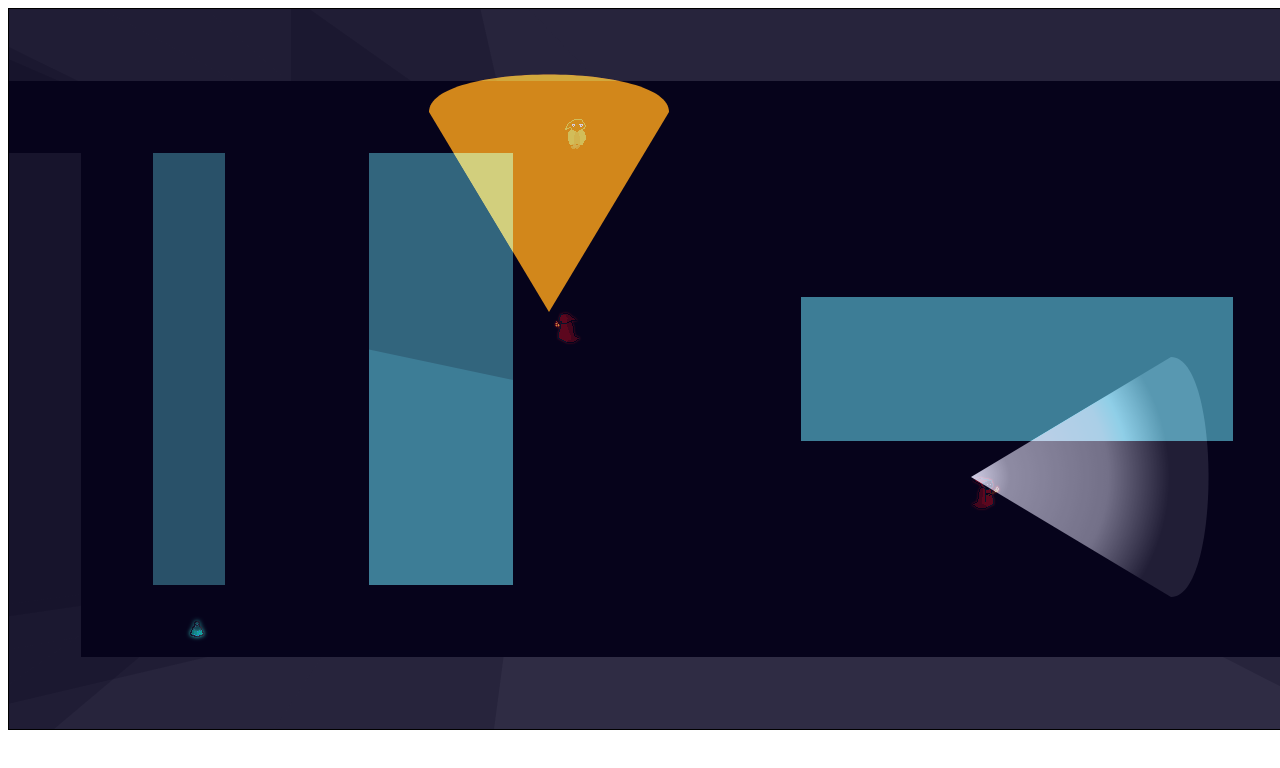
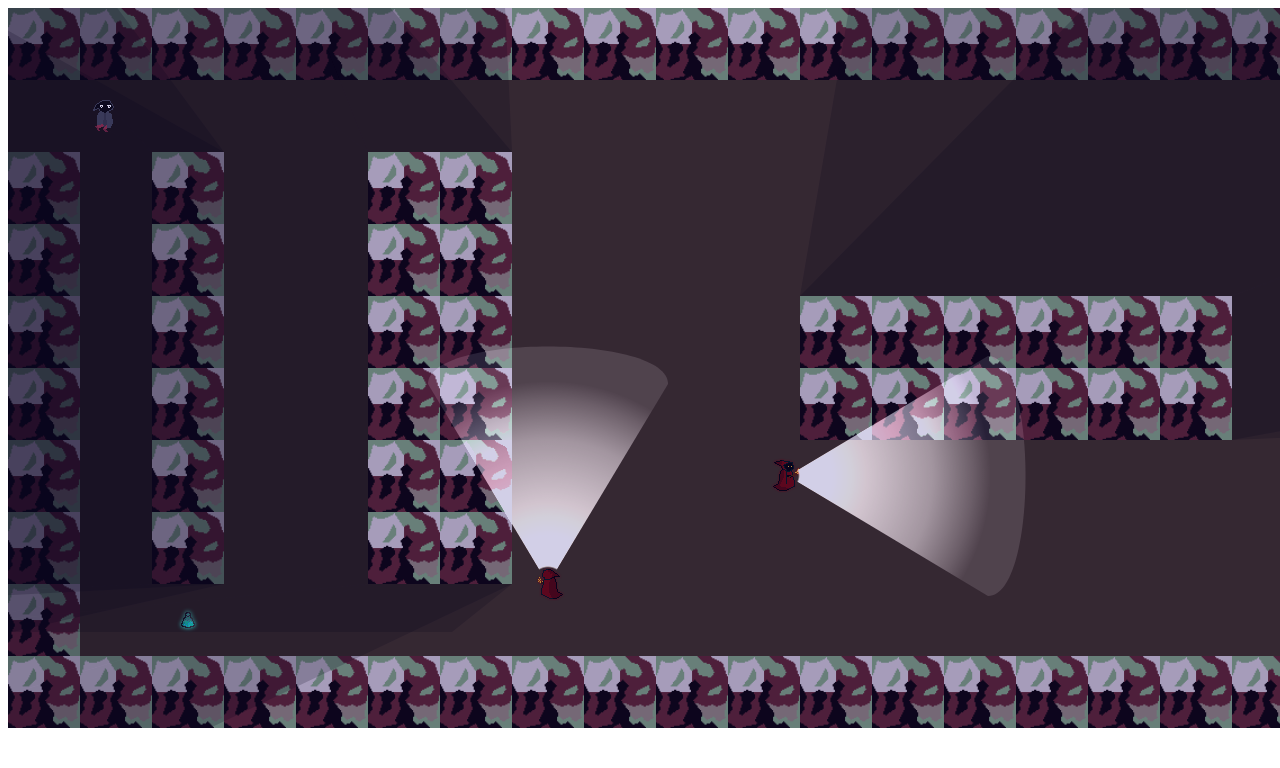
Before and after one commit to Maniae/thief-in-a-hurry, a website built with webpack: page src/index.html in a window 1280 px wide. Shown: the top 768 px of the page. Built offline with nearby package versions, Linux system fonts and the light colour scheme.

Commit message:
position fix and textures

```diff
--- a/src/blocks/block.ts
+++ b/src/blocks/block.ts
@@ -4,6 +4,7 @@ export type blockName = "wall" | "randomObject" | "hole" | "finish" | "unknown";
 export abstract class Block {
 	name: blockName = "unknown";
 	solid: boolean = false;
+	rotation?: number;
 
 	constructor(
 		readonly position: Vector2,
--- a/src/blocks/wall.ts
+++ b/src/blocks/wall.ts
@@ -3,4 +3,9 @@ import { Block, blockName } from "./block";
 export class Wall extends Block {
 	name: blockName = "wall";
 	solid = true;
+	rotation = this.getRandomRotation();
+
+	private getRandomRotation() {
+		return Math.floor(Math.random() * 4) * Math.PI;
+	}
 }
--- a/src/config/bonusConfig.ts
+++ b/src/config/bonusConfig.ts
@@ -1,4 +1,5 @@
 import { Vector2 } from "../utils";
+import { GameConfig } from "./gameConfig";
 
 const ONE_SECOND = 1000;
 
@@ -14,9 +15,10 @@ export class BonusConfig {
 	) {}
 
 	static fromJson = (json: any) => {
+		const offset = GameConfig.SCALE / 2 - GameConfig.BONUS_SIZE / 2;
 		return new BonusConfig(
 			json.name,
-			Vector2.fromJson(json.position),
+			Vector2.fromJson(json.position).plus(new Vector2(offset, offset)),
 			json.time * ONE_SECOND,
 			json.value,
 		);
--- a/src/config/ennemyConfig.ts
+++ b/src/config/ennemyConfig.ts
@@ -10,8 +10,9 @@ export class EnnemyConfig {
 	) {}
 
 	static fromJson = (json: any) => {
+		const offset = GameConfig.SCALE / 2 - GameConfig.ENTITY_SIZE / 2;
 		return new EnnemyConfig(
-			Vector2.fromJson(json.start),
+			Vector2.fromJson(json.start).plus(new Vector2(offset, offset)),
 			json.speed,
 			json.pattern.map((movement: any) => Movement.fromJson(movement)),
 		);
--- a/src/config/gameConfig.ts
+++ b/src/config/gameConfig.ts
@@ -1,3 +1,5 @@
 export class GameConfig {
 	static SCALE = 72;
+	static ENTITY_SIZE = 32;
+	static BONUS_SIZE = 16;
 }
--- /dev/null
+++ b/src/data/levels/index.ts
@@ -0,0 +1,4 @@
+import one from "./one.json";
+// import two from "./two.json";
+
+export const levels = [one];
--- a/src/data/levels/one.json
+++ b/src/data/levels/one.json
@@ -1,15 +1,15 @@
 {
 	"start": {
-		"x": 0.5,
-		"y": 1.5
+		"x": 0,
+		"y": 1
 	},
 	"ennemies": [
 		{
 			"start": {
-				"x": 10.5,
-				"y": 6.5
+				"x": 10,
+				"y": 6
 			},
-			"speed": 2,
+			"speed": 4,
 			"pattern": [
 				{
 					"direction": "right",
@@ -31,10 +31,10 @@
 		},
 		{
 			"start": {
-				"x": 7.5,
-				"y": 8.5
+				"x": 7,
+				"y": 8
 			},
-			"speed": 3,
+			"speed": 6,
 			"pattern": [
 				{
 					"direction": "up",
@@ -59,8 +59,8 @@
 		{
 			"name": "invisibility",
 			"position": {
-				"x": 2.5,
-				"y": 8.5
+				"x": 2,
+				"y": 8
 			},
 			"time": 2,
 			"value": 5
--- a/src/drawer.ts
+++ b/src/drawer.ts
@@ -1,4 +1,5 @@
 import { Block } from "./blocks";
+import { GameConfig } from "./config";
 import { Bonus, Ennemy, Player } from "./entities";
 import { Game } from "./game";
 import { Shadow } from "./shadow";
@@ -20,35 +21,33 @@ invisibilityImage.src = "/assets/invisibility.png";
 const freezeImage = new Image();
 freezeImage.src = "/assets/freeze.png";
 
+const wallImage = new Image();
+wallImage.src = "/assets/wall.png";
+
+const floorImage = new Image();
+floorImage.src = "/assets/floor.png";
+
 export class Drawer {
 
 	private ctx!: CanvasRenderingContext2D;
 	private map!: Block[];
-	// private playerSprite!: Sprite;
-	// private ennemySprite!: Sprite;
-	// private invisibilitySprite!: Sprite;
-	// private freezeSprite!: Sprite;
 
 	constructor(private readonly game: Game) {}
 
-	init = async (map: Block[]) => {
+	init = async () => {
 		const canvas = document.getElementById("canvas") as HTMLCanvasElement | null;
 		if (!canvas) {
 			throw Error("Canvas element misisng");
 		}
 		this.ctx = canvas.getContext("2d")!;
+		await this.loadImage(playerImage);
+		await this.loadImage(ennemyImage);
+		await this.loadImage(invisibilityImage);
+		await this.loadImage(freezeImage);
+	}
+
+	setLevelMap(map: Block[]) {
 		this.map = map;
-		await this.loadImage(playerImage);
-		// this.playerSprite = new Sprite(playerImage, 4, 3, 32, 32);
-
-		await this.loadImage(ennemyImage);
-		// this.ennemySprite = new Sprite(ennemyImage, 4, 3, 32, 32);
-
-		await this.loadImage(invisibilityImage);
-		// this.invisibilitySprite = new Sprite(invisibilityImage, 4, 1, 16, 16);
-
-		await this.loadImage(freezeImage);
-		// this.freezeSprite = new Sprite(freezeImage, 4, 1, 16, 16);
 	}
 
 	loadImage = async (image: HTMLImageElement) => new Promise<HTMLImageElement>((resolve, reject) => {
@@ -80,7 +79,7 @@ export class Drawer {
 
 	drawBackground = () => {
 		this.draw(c => {
-			c.fillStyle = "#000";
+			c.fillStyle = "#3b2e1d";
 			c.fillRect(0, 0, WIDTH, HEIGHT);
 		});
 	}
@@ -117,7 +116,7 @@ export class Drawer {
 			const image = ennemyImage;
 			c.drawImage(image, sx, sy, width, height, ennemy.position.x, ennemy.position.y, width, height);
 		});
-		this.drawLight(ennemy.position, ennemy.direction, ennemy.color);
+		this.drawLight(ennemy.position.plus(new Vector2(16, 16)), ennemy.direction, ennemy.color);
 	}
 
 	drawLight(position: Vector2, direction: Vector2, color: string) {
@@ -134,10 +133,12 @@ export class Drawer {
 			const rnd = 0.05 * Math.sin(1.1 * Date.now() / 1000);
 			const radius = 200 * (1 + rnd);
 			const radialGradient = c.createRadialGradient(0, 0, 0, 0, 0, radius);
-			radialGradient.addColorStop(0.0, "#fff");
-			radialGradient.addColorStop(0.2 + rnd, "#ffffffaa");
+			const start = Math.abs(direction.x) > 0 ? 0.05 : 0.08;
+			radialGradient.addColorStop(0.0, "#000");
+			radialGradient.addColorStop(start, "#000");
+			radialGradient.addColorStop(start + 0.01, "#fff");
 			radialGradient.addColorStop(0.7 + rnd, "#ffffff88");
-			radialGradient.addColorStop(0.90, "#ffffff44");
+			radialGradient.addColorStop(0.90 + rnd, "#ffffff44");
 			radialGradient.addColorStop(1, "#ffffff22");
 			c.fillStyle = color || radialGradient;
 			c.beginPath();
@@ -191,19 +192,13 @@ export class Drawer {
 	}
 
 	drawWall(x: number, y: number, width: number, height: number) {
-		this.draw(c => {
-			c.fillStyle = "#333";
-			c.rect(x, y, width, height);
-			c.fill();
-		});
+		this.texturize(wallImage, x, y, width, height);
 	}
 
 	drawRandomObject(x: number, y: number, width: number, height: number) {
-		this.draw(c => {
-			c.fillStyle = "#459899";
-			c.rect(x, y, width, height);
-			c.fill();
-		});
+
+		this.texturize(wallImage, x, y, width, height);
+
 		this.game.sceneManager.getEntities(Ennemy).map(ennemy => {
 			Shadow.castFromRectangle(
 				this.ctx,
@@ -219,6 +214,8 @@ export class Drawer {
 	drawHole(x: number, y: number, width: number, height: number) {
 		this.draw(c => {
 			c.fillStyle = "#000";
+			c.shadowColor = "#000";
+			c.shadowBlur = 10;
 			c.rect(x, y, width, height);
 			c.fill();
 		});
@@ -226,9 +223,21 @@ export class Drawer {
 
 	drawFinish(x: number, y: number, width: number, height: number) {
 		this.draw(c => {
-			c.fillStyle = "#ccc";
+			c.fillStyle = "#3b2e1d";
+			c.shadowColor = "#36F1CD";
+			c.shadowBlur = 50;
 			c.rect(x, y, width, height);
 			c.fill();
 		});
 	}
+
+	texturize = (texture: HTMLImageElement, x: number, y: number, width: number, height: number) => {
+		this.draw(c => {
+			for (let xx = x; xx < x + width; xx += GameConfig.SCALE) {
+				for (let yy = y; yy < y + height; yy += GameConfig.SCALE) {
+					c.drawImage(texture, xx, yy, GameConfig.SCALE, GameConfig.SCALE);
+				}
+			}
+		});
+	}
 }
--- a/src/entities/ennemy.ts
+++ b/src/entities/ennemy.ts
@@ -1,4 +1,4 @@
-import { EnnemyConfig, Movement } from "../config";
+import { EnnemyConfig, GameConfig, Movement } from "../config";
 import { Drawer } from "../drawer";
 import { Sprite } from "../sprite";
 import { Vector2 } from "../utils";
@@ -9,7 +9,7 @@ export class Ennemy extends Entity {
 	private pattern!: Movement[];
 	private patternIndex = 0;
 	private start!: Vector2;
-	sprite = new Sprite(4, 3, 32, 32);
+	sprite = new Sprite(4, 3, GameConfig.ENTITY_SIZE, GameConfig.ENTITY_SIZE);
 	color = "";
 
 	init = (config: EnnemyConfig) => {
--- a/src/entities/entity.ts
+++ b/src/entities/entity.ts
@@ -1,9 +1,8 @@
+import { GameConfig } from "../config";
 import { Drawer } from "../drawer";
 import { SceneManager } from "../sceneManager";
 import { Sprite } from "../sprite";
 import { Vector2 } from "../utils";
-
-const collisionDistance = 10;
 
 export abstract class Entity {
 
@@ -50,7 +49,7 @@ export abstract class Entity {
 
 	get entityCollisions() {
 		return this._sceneManager.entities.filter(it => this.collide(
-			this.position.x, this.position.y, it.position.x, it.position.y, 10, 10,
+			this.position.x, this.position.y, it.position.x, it.position.y, 16, 16,
 		));
 	}
 
@@ -60,11 +59,27 @@ export abstract class Entity {
 		));
 	}
 
-	collide = (x: number, y: number, dx: number, dy: number, dw: number, dh: number) => {
-		if (x < dx - 10 || x > dx + dw + 10) {
+	get blockIntersections() {
+		return this._sceneManager.map.filter(block => !block.solid && this.hover(
+			this.position.x, this.position.y, block.position.x, block.position.y, block.width, block.height,
+		));
+	}
+
+	hover = (x: number, y: number, dx: number, dy: number, dw: number, dh: number) => {
+		if (x < dx || x + GameConfig.ENTITY_SIZE > dx + dw) {
 			return false;
 		}
-		if (y < dy - 10 || y > dy + dh + 10) {
+		if (y < dy || y + GameConfig.ENTITY_SIZE > dy + dh) {
+			return false;
+		}
+		return true;
+	}
+
+	collide = (x: number, y: number, dx: number, dy: number, dw: number, dh: number) => {
+		if (x + GameConfig.ENTITY_SIZE < dx || x > dx + dw) {
+			return false;
+		}
+		if (y + GameConfig.ENTITY_SIZE < dy || y > dy + dh) {
 			return false;
 		}
 		return true;
--- a/src/entities/player.ts
+++ b/src/entities/player.ts
@@ -1,3 +1,4 @@
+import { GameConfig } from "../config";
 import { Drawer } from "../drawer";
 import { Input } from "../input";
 import { Sprite } from "../sprite";
@@ -9,12 +10,12 @@ export class Player extends Entity {
 
 	private moveDelay = 200;
 	private moveTimeout = 0;
-	sprite = new Sprite(4, 3, 32, 32);
+	sprite = new Sprite(4, 3, GameConfig.ENTITY_SIZE, GameConfig.ENTITY_SIZE);
 
 	invisible = false;
 
 	init = () => {
-		this.speed = 5;
+		this.speed = 10;
 		this.direction = new Vector2(1, 0);
 	}
 
@@ -22,18 +23,20 @@ export class Player extends Entity {
 		this.checkInputs();
 		const prevPos = this.position;
 		this.moveTo(this.direction, this.speed);
+		const collisions = this.blockCollisions;
 		if (
 			this.position.x < 0
 			|| this.position.x > 1440
 			|| this.position.y > 720
 			|| this.position.y < 0
-			|| this.blockCollisions.length > 0
+			|| collisions.length > 0
 		) {
 			this.direction = this.direction.scalar(-1);
 			this.throttle();
 			this.position = prevPos;
 		}
 		this.checkBonuses();
+		this.checkBlocks();
 	}
 
 	draw = (drawer: Drawer) => {
@@ -49,6 +52,17 @@ export class Player extends Entity {
 		if (bonuses.length > 0) {
 			bonuses.map(bonus => bonus.applyBonus(this));
 		}
+	}
+
+	checkBlocks = () => {
+		this.blockIntersections.map(block => {
+			if (block.name === "hole") {
+				this._sceneManager.freeze();
+			}
+			if (block.name === "finish") {
+				this._sceneManager.freeze(true);
+			}
+		});
 	}
 
 	modifySpeed = (value: number, time: number) => {
--- a/src/game.ts
+++ b/src/game.ts
@@ -1,18 +1,17 @@
-import one from "./data/levels/one.json";
+import { levels } from "./data/levels";
 import { Drawer } from "./drawer";
 import { Bonus, Ennemy } from "./entities";
 import { Input } from "./input";
 import { Level } from "./level";
 import { SceneManager } from "./sceneManager";
 import { Vector2 } from "./utils";
-
 export class Game {
 
 	readonly sceneManager: SceneManager;
 	readonly drawer: Drawer;
 	private frozen = false;
+	private levelNumber = 0;
 	private level!: Level;
-	tick = 0;
 
 	constructor() {
 		this.sceneManager = new SceneManager(this);
@@ -26,14 +25,15 @@ export class Game {
 
 	init = async () => {
 		Input.init();
-		this.level = Level.fromJson(one);
-		await this.drawer.init(this.level.map);
-		this.sceneManager.init(this.level.map);
+		this.sceneManager.init();
+		await this.drawer.init();
 	}
 
 	startLevel = () => {
-		this.tick = 0;
 		this.frozen = false;
+		this.level = Level.fromJson(levels[this.levelNumber]);
+		this.sceneManager.setLevelMap(this.level.map);
+		this.drawer.setLevelMap(this.level.map);
 		this.sceneManager.clearEntities();
 		this.sceneManager.spawnPlayer(this.level.start);
 		this.level.ennemies.map(ennemyConfig => this.sceneManager.spawn(Ennemy, undefined, ennemyConfig));
@@ -42,7 +42,6 @@ export class Game {
 	}
 
 	update = () => {
-		this.tick ++;
 		this.sceneManager.update();
 		this.drawer.update();
 		if (!this.frozen) {
@@ -50,8 +49,14 @@ export class Game {
 		}
 	}
 
-	freeze = () => {
+	freeze = (finish?: boolean) => {
 		this.frozen = true;
+		if (finish) {
+			this.levelNumber ++;
+			if (levels.length <= this.levelNumber) {
+				return;
+			}
+		}
 		setTimeout(this.startLevel, 1000);
 	}
 }
--- a/src/index.html
+++ b/src/index.html
@@ -10,7 +10,7 @@
 	</head>
 	<body>
 		<div id="main">
-			<canvas id="canvas" width="1440" height="720" style="border: solid black 1px"></canvas>
+			<canvas id="canvas" width="1440" height="720"></canvas>
 		</div>
 	</body>
 </html>
--- a/src/sceneManager.ts
+++ b/src/sceneManager.ts
@@ -1,4 +1,5 @@
 import { Block } from "./blocks";
+import { GameConfig } from "./config";
 import { Entity, Player } from "./entities";
 import { Game } from "./game";
 import { Child, Vector2 } from "./utils";
@@ -13,7 +14,9 @@ export class SceneManager {
 		this.player = new Player(this);
 	}
 
-	init(map: Block[]) {
+	init() {}
+
+	setLevelMap(map: Block[]) {
 		this.map = map;
 	}
 
@@ -32,8 +35,9 @@ export class SceneManager {
 	}
 
 	spawnPlayer = (position: Vector2) => {
+		const offset = GameConfig.SCALE / 2 - GameConfig.ENTITY_SIZE / 2;
 		this.player = new Player(this);
-		this.player.position = position;
+		this.player.position = position.plus(new Vector2(offset, offset));
 		this.player.init();
 	}
 
@@ -53,7 +57,7 @@ export class SceneManager {
 		return this.entities.filter(it => (it instanceof EntityClass)) as T[];
 	}
 
-	freeze() {
-		this.game.freeze();
+	freeze(finish?: boolean) {
+		this.game.freeze(finish);
 	}
 }
```
Also changed, not shown: assets/floor.png (added), assets/wall.png (added).
